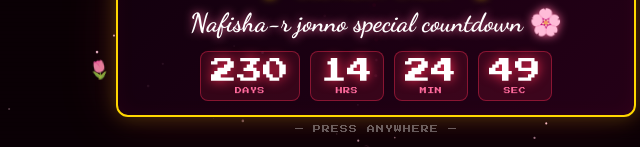
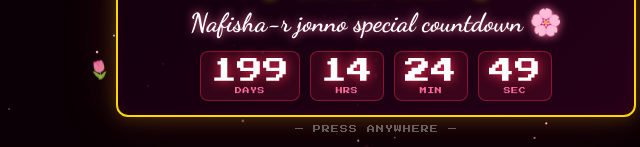
Before and after one commit to rahadbhuiya/nafuuu, a plain HTML site: page index.html in a window 1280 px wide. Shown: the part 653-800 px from the top of the page, 264-904 px from the left. Drawn offline with Linux system fonts and the light colour scheme; animation ran at ten frames a second.

Commit message:
Update index.html

```diff
--- a/index.html
+++ b/index.html
@@ -591,13 +591,13 @@ function drawGlow(time) {
 // ── BIRTHDAY CHECK ──
 function isBirthday() {
   const now = new Date();
-  return now.getMonth() === 10 && now.getDate() === 4; // Oct 4
+  return now.getMonth() === 9 && now.getDate() === 4; // Oct 4
 }
 
 // ── COUNTDOWN ──
 function getCountdown() {
   const now = new Date();
-  const bday = new Date(now.getFullYear(), 10, 4); // April 10
+  const bday = new Date(now.getFullYear(), 9, 4); // Oct 10
   if (now >= bday && !isBirthday()) bday.setFullYear(bday.getFullYear() + 1);
   const diff = bday - now;
   const d = Math.floor(diff / 86400000);
```
